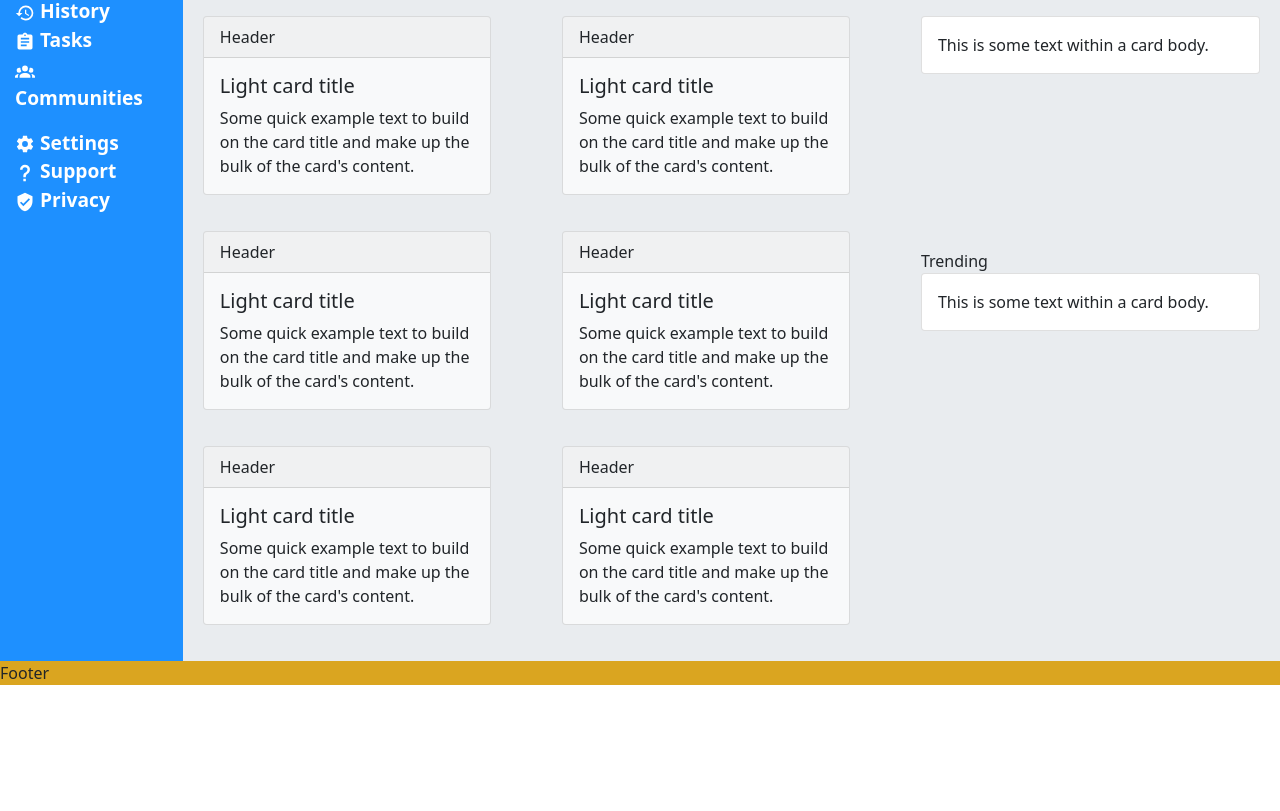
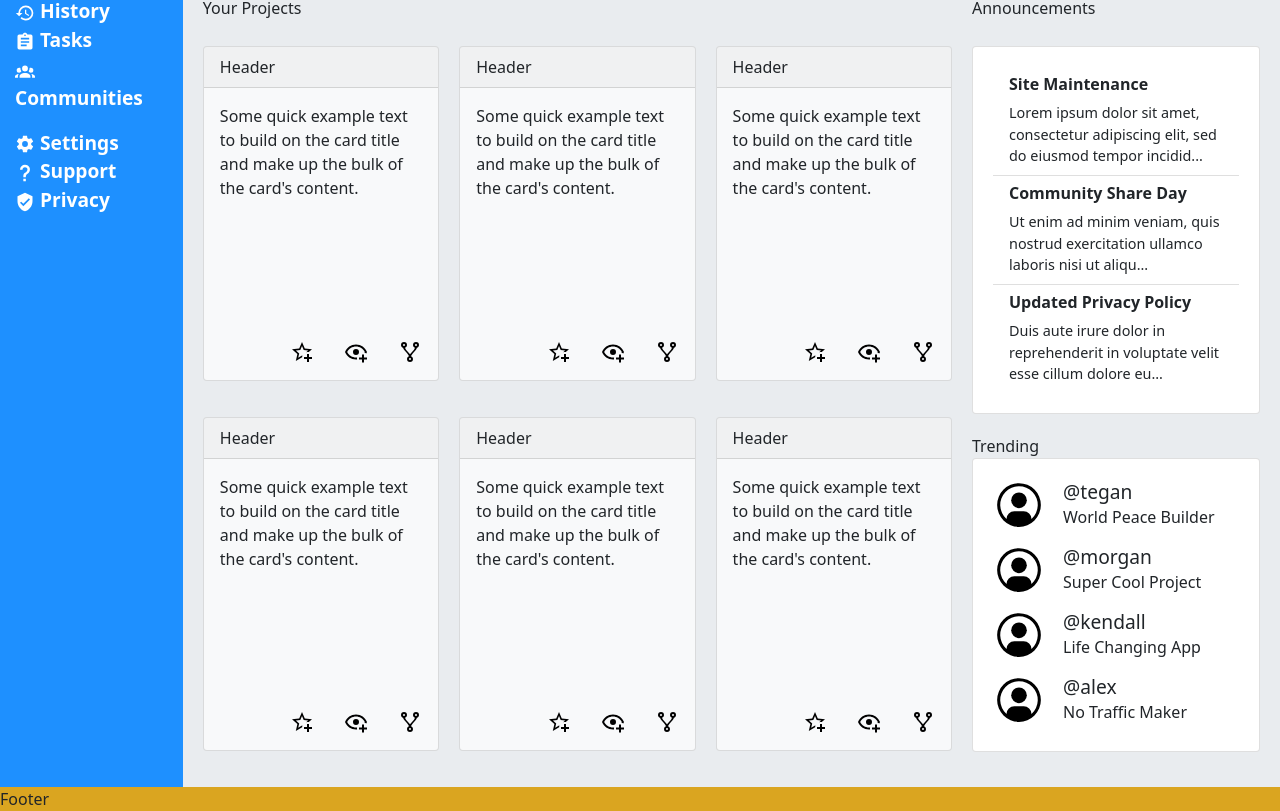
Before and after one commit to Vurnex/admin-dashboard, a plain HTML site: page index.html in a window 1280 px wide. Shown: the part 184-995 px from the top of the page. Before the commit the page ends 869 px from the top, so only its background shows below. Drawn offline with nearby package versions, Linux system fonts and the light colour scheme.

Commit message:
Add card buttons

```diff
--- a/css/styles.scss
+++ b/css/styles.scss
@@ -39,7 +39,7 @@ body {
 
 }
 
-ul {
+.menu ul {
     list-style-type: none;
     padding: 0 !important;
 }
@@ -58,6 +58,7 @@ ul {
     grid-template-rows: 30px 70px;
     grid-template-columns: 0.2fr 5fr 1fr 3fr;
     padding-top: 20px;
+    min-height: 20vh;
 }
 
 .searchbar-container {
@@ -151,7 +152,7 @@ ul {
     display: grid;
     gap: 20px;
     padding: 20px;
-    grid-template-columns: 1fr 1fr 1fr;
+    grid-template-columns: 3fr 1fr 1fr;
     grid-template-rows: 30px 0px;
     grid-template-areas:
                         "plabel . alabel"
@@ -183,11 +184,64 @@ ul {
 
 }
 
+.card ul {
+
+    padding: 20px;
+
+    h6 {
+        font-weight: bold;
+    }
+
+    li {
+        font-size: 0.9rem;
+    }
+}
+
+.body-grid {
+
+    display: grid;
+    grid-template-columns: 1fr;
+    grid-template-rows: 1fr;
+
+}
+
+.card-buttons {
+
+    justify-self: end;
+    display: flex;
+    gap: 30px;
+}
+
 .trending-container {
 
     grid-area: trending;
+    height: 333px;
+    width: 288px;
 
+}
 
+.trend-info {
+
+    display: grid;
+    grid-template-columns: 69px 160px;
+    grid-template-rows: 25px 30px;
+    padding: 5px;
+
+    img {
+
+        height: auto;
+        width: 50px;
+    }
+
+    h3 {
+
+        font-size: 1.2rem;
+    }
+
+    p {
+
+        grid-column-start: 2;
+    }
 }
 
 .footer {
--- a/index.html
+++ b/index.html
@@ -85,44 +85,79 @@
 
                 <div class="card text-dark bg-light mb-3" style="max-width: 18rem;">
                     <div class="card-header">Header</div>
-                    <div class="card-body">
-                      <h5 class="card-title">Light card title</h5>
+                    <div class="card-body body-grid">
                       <p class="card-text">Some quick example text to build on the card title and make up the bulk of the card's content.</p>
+
+                      <div class="card-buttons">
+                        <img src="img/star-plus-outline.svg">
+                        <img src="img/eye-plus-outline.svg">
+                        <img src="img/source-fork.svg">
+                      </div>
                     </div>
                 </div>
                 <div class="card text-dark bg-light mb-3" style="max-width: 18rem;">
                     <div class="card-header">Header</div>
-                    <div class="card-body">
-                      <h5 class="card-title">Light card title</h5>
+                    <div class="card-body body-grid">
                       <p class="card-text">Some quick example text to build on the card title and make up the bulk of the card's content.</p>
+
+                      <div class="card-buttons">
+                        <img src="img/star-plus-outline.svg">
+                        <img src="img/eye-plus-outline.svg">
+                        <img src="img/source-fork.svg">
+                      </div>
+
                     </div>
                 </div>
                 <div class="card text-dark bg-light mb-3" style="max-width: 18rem;">
                     <div class="card-header">Header</div>
-                    <div class="card-body">
-                      <h5 class="card-title">Light card title</h5>
+                    <div class="card-body body-grid">
                       <p class="card-text">Some quick example text to build on the card title and make up the bulk of the card's content.</p>
+
+                      <div class="card-buttons">
+                        <img src="img/star-plus-outline.svg">
+                        <img src="img/eye-plus-outline.svg">
+                        <img src="img/source-fork.svg">
+                      </div>
+
                     </div>
                 </div>
                 <div class="card text-dark bg-light mb-3" style="max-width: 18rem;">
                     <div class="card-header">Header</div>
-                    <div class="card-body">
-                      <h5 class="card-title">Light card title</h5>
+                    <div class="card-body body-grid">
                       <p class="card-text">Some quick example text to build on the card title and make up the bulk of the card's content.</p>
+
+                      <div class="card-buttons">
+                        <img src="img/star-plus-outline.svg">
+                        <img src="img/eye-plus-outline.svg">
+                        <img src="img/source-fork.svg">
+                      </div>
+
                     </div>
                 </div>
                 <div class="card text-dark bg-light mb-3" style="max-width: 18rem;">
                     <div class="card-header">Header</div>
-                    <div class="card-body">
-                      <h5 class="card-title">Light card title</h5>
+                    <div class="card-body body-grid">
                       <p class="card-text">Some quick example text to build on the card title and make up the bulk of the card's content.</p>
+
+                      <div class="card-buttons">
+                        <img src="img/star-plus-outline.svg">
+                        <img src="img/eye-plus-outline.svg">
+                        <img src="img/source-fork.svg">
+                      </div>
+
                     </div>
                 </div>
                 <div class="card text-dark bg-light mb-3" style="max-width: 18rem;">
                     <div class="card-header">Header</div>
-                    <div class="card-body">
-                      <h5 class="card-title">Light card title</h5>
+                    <div class="card-body body-grid">
                       <p class="card-text">Some quick example text to build on the card title and make up the bulk of the card's content.</p>
+
+                      <div class="card-buttons">
+                        <img src="img/star-plus-outline.svg">
+                        <img src="img/eye-plus-outline.svg">
+                        <img src="img/source-fork.svg">
+                      </div>
+
                     </div>
                 </div>
             </div>
@@ -131,10 +166,15 @@
 
             <div class="announcements-container">
 
-                <div class="card">
-                    <div class="card-body">
-                      This is some text within a card body.
-                    </div>
+                <div class="card" style="width: 18rem;">
+                    <ul class="list-group list-group-flush">
+                      <li class="list-group-item"> <h6>Site Maintenance</h6> Lorem ipsum dolor sit amet, consectetur adipiscing elit,
+                        sed do eiusmod tempor incidid...</li>
+                      <li class="list-group-item"> <h6>Community Share Day</h6> Ut enim ad minim veniam, quis nostrud exercitation
+                        ullamco laboris nisi ut aliqu...</li>
+                      <li class="list-group-item"> <h6>Updated Privacy Policy</h6> Duis aute irure dolor in reprehenderit in voluptate velit esse cillum dolore
+                        eu...</li>
+                    </ul>
                   </div>
             </div>
 
@@ -142,7 +182,29 @@
                 <label>Trending</label>
                 <div class="card">
                     <div class="card-body">
-                      This is some text within a card body.
+                        <div class="trend-info">
+                            <img src="img/avatar.svg">
+                            <h3>@tegan</h3>
+                            <p>World Peace Builder</p>
+                        </div>
+
+                        <div class="trend-info">
+                            <img src="img/avatar.svg">
+                            <h3>@morgan</h3>
+                            <p>Super Cool Project</p>
+                        </div>
+
+                        <div class="trend-info">
+                            <img src="img/avatar.svg">
+                            <h3>@kendall</h3>
+                            <p>Life Changing App</p>
+                        </div>
+
+                        <div class="trend-info">
+                            <img src="img/avatar.svg">
+                            <h3>@alex</h3>
+                            <p>No Traffic Maker</p>
+                        </div>
                     </div>
                   </div>
             </div>
```
Also changed, not shown: css/styles.css, img/eye-plus-outline.svg (added), img/source-fork.svg (added), img/star-plus-outline.svg (added), 1 other file.
